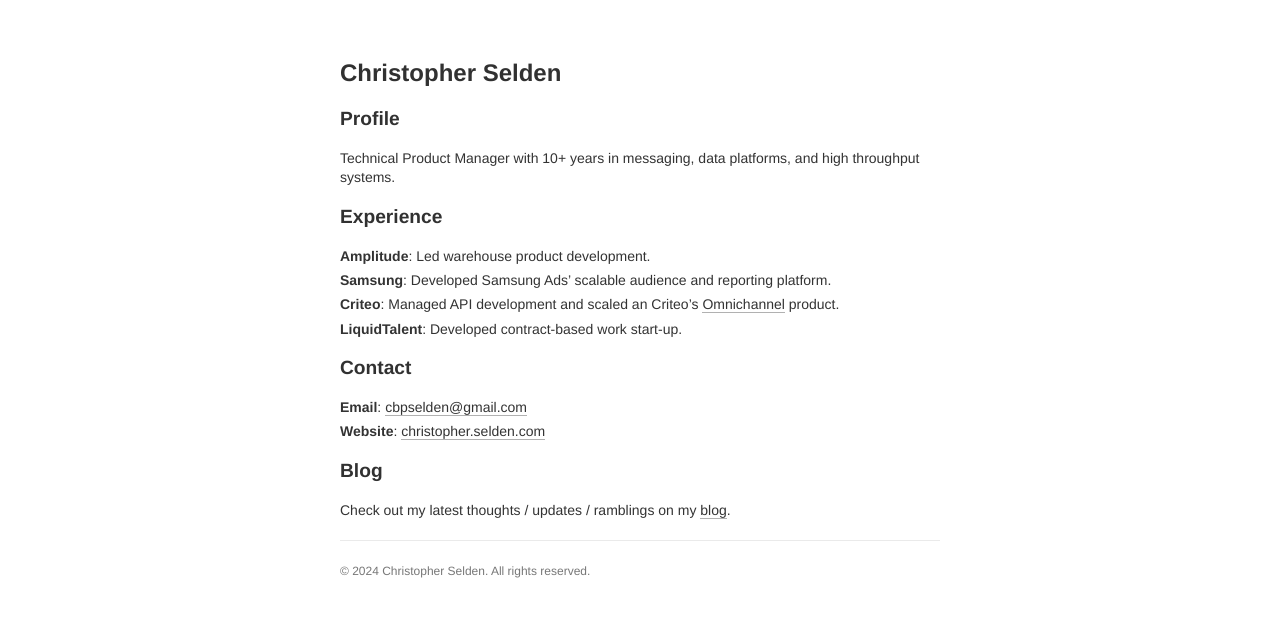
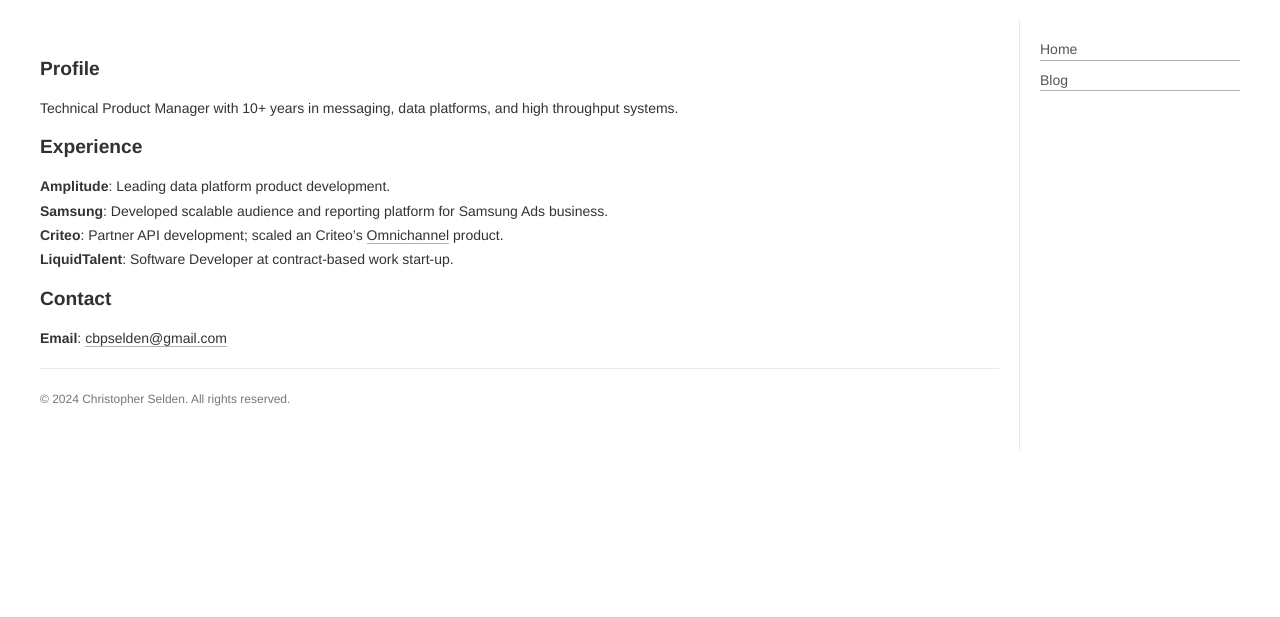
Before and after one commit to chrisseldo/chrisseldo.github.io, a Jekyll site: the page built from index.markdown, in a window 1280 px wide. Shown: the top 617 px of the page. Built offline with Jekyll 4.4.1, drawn with Linux system fonts in a browser that asks for light colours; some web fonts are replaced.

Commit message:
finishing up format and index

```diff
--- a/_layouts/default.html
+++ b/_layouts/default.html
@@ -3,7 +3,8 @@
 <head>
   <meta charset="UTF-8">
   <meta name="viewport" content="width=device-width, initial-scale=1.0">
-  <link href="https://fonts.googleapis.com/css2?family=Helvetica+Neue:wght@400;700&display=swap" rel="stylesheet">
+  <!-- <title>{{ page.title }}</title> -->
+  <link href="https://fonts.googleapis.com/css2?family=Fira+Code:wght@400;700&family=Source+Code+Pro:wght@400;700&display=swap" rel="stylesheet">
   <style>
     body {
       font-family: 'Helvetica Neue', sans-serif;
@@ -12,11 +13,24 @@
       line-height: 1.4;
       color: #333;
       font-size: 14px;
+      display: flex;
+      flex-direction: row-reverse;
     }
     .container {
       max-width: 600px;
       margin: 0 auto;
       padding: 20px;
+      flex: 1;
+    }
+    .sidebar {
+      width: 200px;
+      padding: 20px;
+      background-color: transparent;
+      border-left: 1px solid #eaeaea;
+    }
+    .content {
+      padding: 20px;
+      flex: 1;
     }
     h1, h2, h3 {
       margin-bottom: 1rem;
@@ -48,6 +62,26 @@
     a:hover {
       border-bottom: 1px solid #555;
     }
+    footer {
+      font-size: 12px;
+      color: #777;
+      padding: 10px 0;
+      margin-top: 20px;
+      border-top: 1px solid #eaeaea;
+    }
+    nav {
+      margin-bottom: 20px;
+    }
+    nav a {
+      display: block;
+      margin: 0 0 10px 0;
+      color: #555;
+      text-decoration: none;
+      font-size: 14px;
+    }
+    nav a:hover {
+      color: #000;
+    }
     pre {
       white-space: pre-wrap;
       word-wrap: break-word;
@@ -57,22 +91,20 @@
       border-radius: 5px;
     }
     code {
-      font-family: 'Menlo', 'Inconsolata', 'Roboto Mono', 'Courier New', Courier, monospace;
-    }
-    footer {
-
-      font-size: 12px;
-      color: #777;
-      padding: 10px 0;
-      margin-top: 20px;
-      border-top: 1px solid #eaeaea;
+      font-family: 'Fira Code', 'Source Code Pro', 'Consolas', 'Menlo', 'Courier New', Courier, monospace;
     }
   </style>
 </head>
 <body>
-  <div class="container">
+  <div class="sidebar">
+    <nav>
+      <a href="{{ site.baseurl }}/">Home</a>
+      <a href="{{ site.baseurl }}/blog/">Blog</a>
+    </nav>
+  </div>
+  <div class="content">
     <header>
-      <h1>Christopher Selden</h1>
+      <!-- <h1>{{ page.title }}</h1> -->
     </header>
     <main>
       {{ content }}
--- a/index.markdown
+++ b/index.markdown
@@ -7,14 +7,10 @@ title: Home
 Technical Product Manager with 10+ years in messaging, data platforms, and high throughput systems.
 
 ## Experience
-- **Amplitude**: Led warehouse product development.
-- **Samsung**: Developed Samsung Ads' scalable audience and reporting platform.
-- **Criteo**: Managed API development and scaled an Criteo's [Omnichannel](https://www.forbes.com/sites/garydrenik/2024/05/02/revolutionizing-retail-with-seamless-omnichannel-shopping/) product.
-- **LiquidTalent**: Developed contract-based work start-up.
+- **Amplitude**: Leading data platform product development.
+- **Samsung**: Developed scalable audience and reporting platform for Samsung Ads business.
+- **Criteo**: Partner API development; scaled an Criteo's [Omnichannel](https://www.forbes.com/sites/garydrenik/2024/05/02/revolutionizing-retail-with-seamless-omnichannel-shopping/) product.
+- **LiquidTalent**: Software Developer at contract-based work start-up.
 
 ## Contact
 - **Email**: [cbpselden@gmail.com](mailto:cbpselden@gmail.com)
-- **Website**: [christopher.selden.com](http://christopher.selden.com)
-
-## Blog
-Check out my latest thoughts / updates / ramblings on my [blog]({{ site.baseurl }}/blog/).
```
Also changed, not shown: _layouts/blog.html (+32 -7 lines), _layouts/post.html (+23 -9 lines), blog.md (+0 -1 lines).
